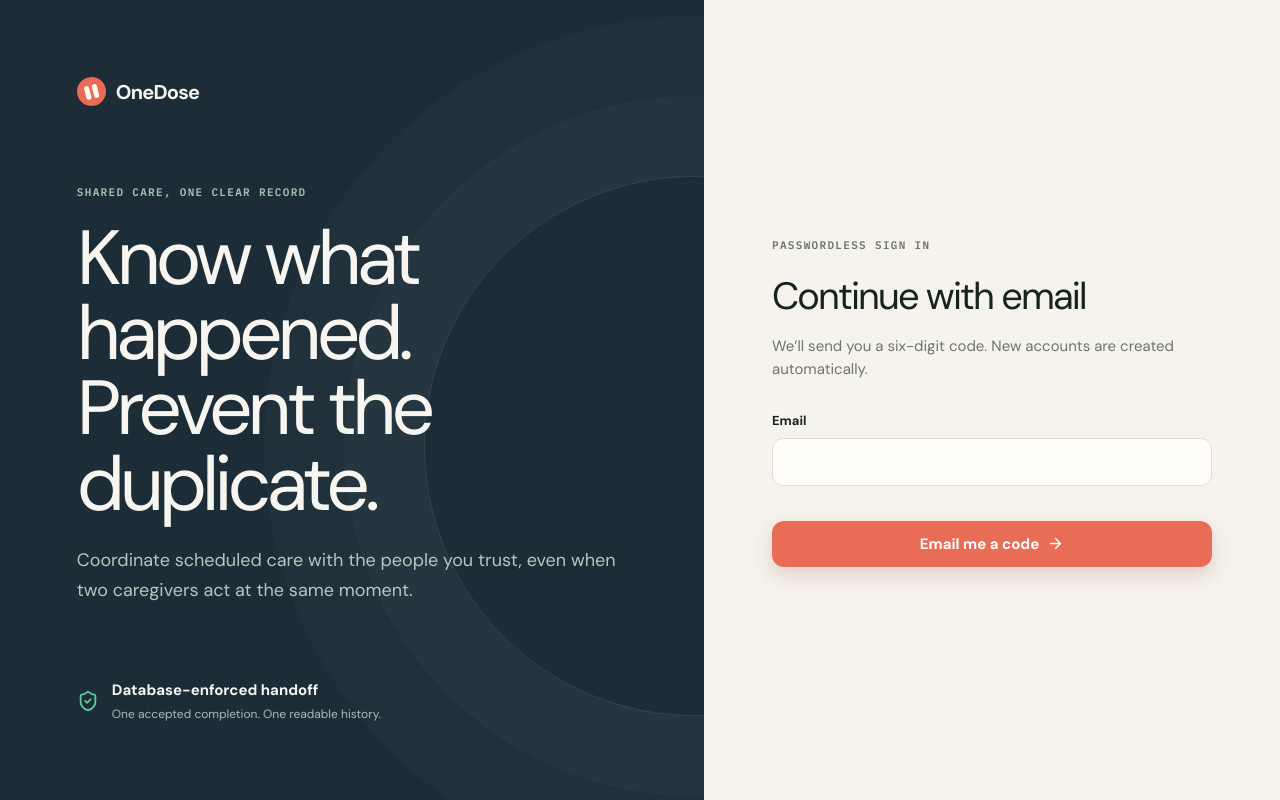
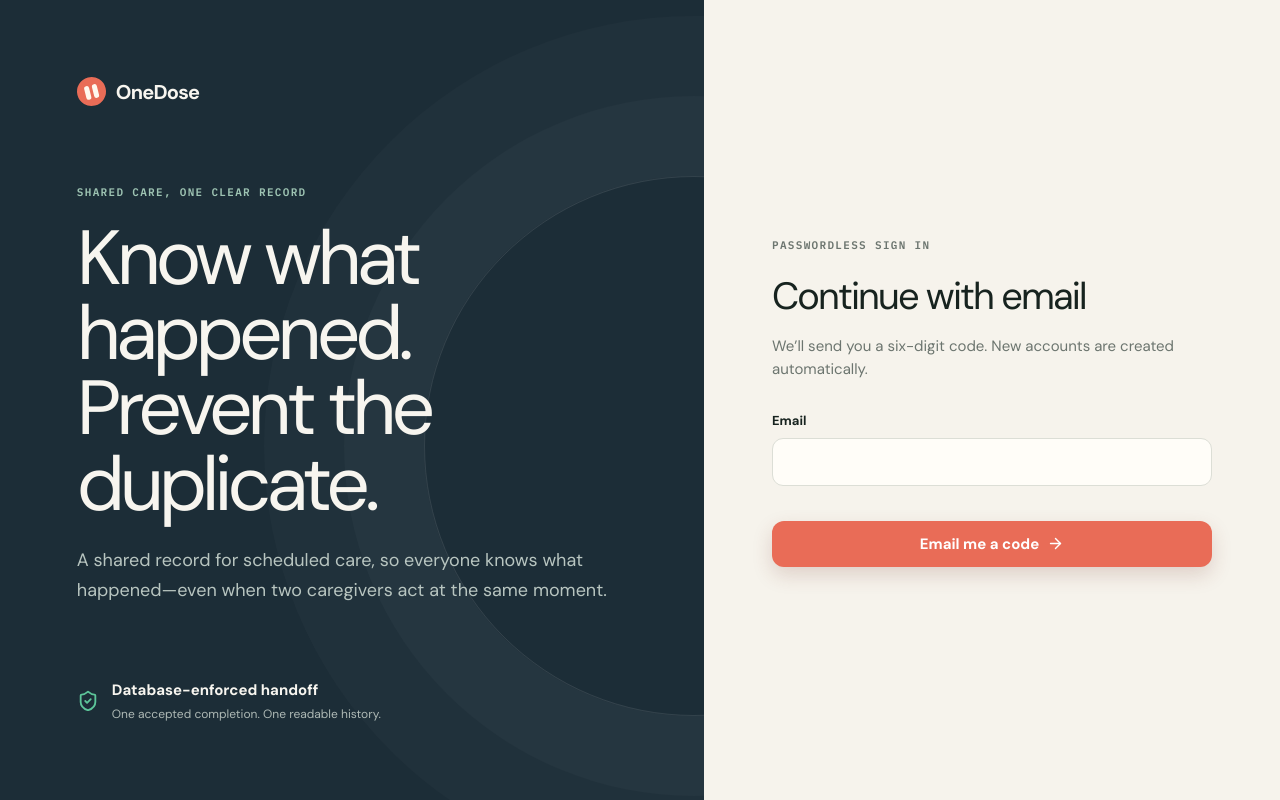
Before and after one commit to Omar8345/onedose, a Next.js app: page / in a window 1280 px wide. Built offline with nearby package versions, Linux system fonts and the light colour scheme; no server answers.

Commit message:
clarify landing page value proposition

```diff
--- a/src/components/auth-screen.tsx
+++ b/src/components/auth-screen.tsx
@@ -82,7 +82,7 @@ export function AuthScreen() {
         <div>
           <span className="section-kicker">Shared care, one clear record</span>
           <h1>Know what happened.<br />Prevent the duplicate.</h1>
-          <p>Coordinate scheduled care with the people you trust, even when two caregivers act at the same moment.</p>
+          <p>A shared record for scheduled care, so everyone knows what happened—even when two caregivers act at the same moment.</p>
         </div>
         <div className="auth-proof"><ShieldCheck size={22} /><span><strong>Database-enforced handoff</strong><small>One accepted completion. One readable history.</small></span></div>
       </section>
```
